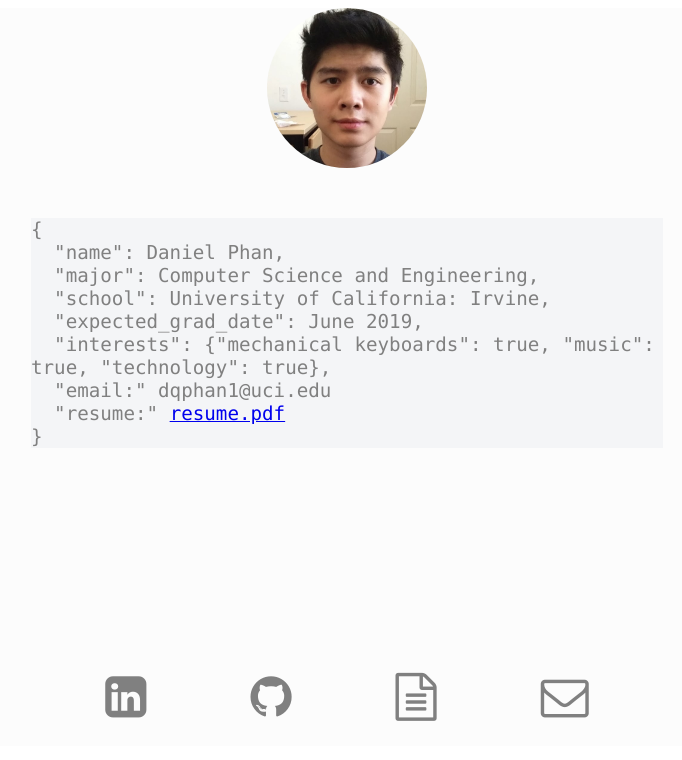
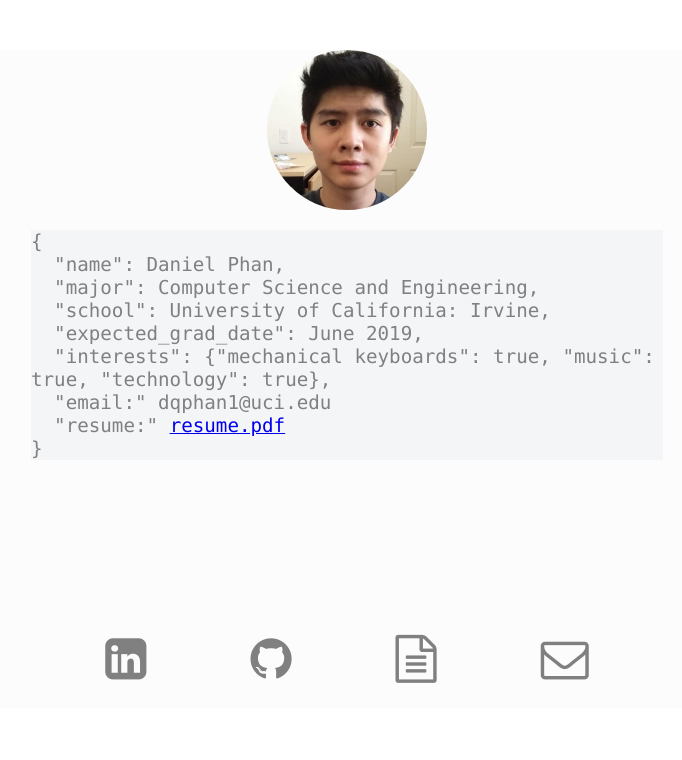
Before and after one commit to textured/textured.github.io, a plain HTML site: page index.html in a window 1280 px wide. Shown: the whole page, without its empty margins (293-975 px from the left). Drawn offline with Linux system fonts and the light colour scheme.

Commit message:
updated padding and margins of div elements

```diff
--- a/css/style.css
+++ b/css/style.css
@@ -17,7 +17,7 @@
 
 .bio {
 	font-size: 120%;
-	margin-top: 50px;
+	margin-top: 20px;
 	margin-left: auto;
 	margin-right: auto;
 
@@ -27,6 +27,7 @@
 }
 
 .image {
+    margin-top: 50px;
 	margin-left: auto;
 	margin-right: auto;
 	display: block;
@@ -40,7 +41,7 @@
 }
 
 .links {
-	margin-top: 200px;
+	margin-top: 150px;
 	padding-top: 25px;
 	padding-bottom: 25px;
 	margin-left: auto;
```
